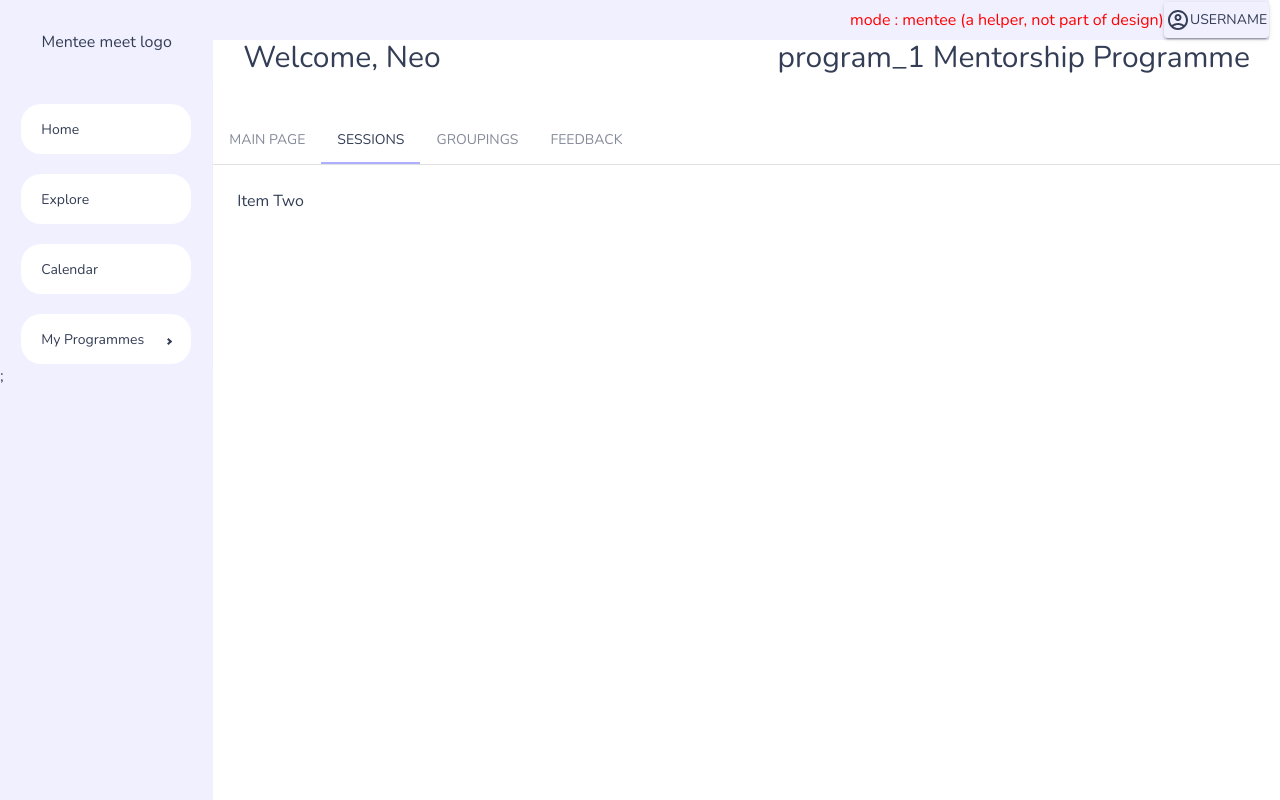
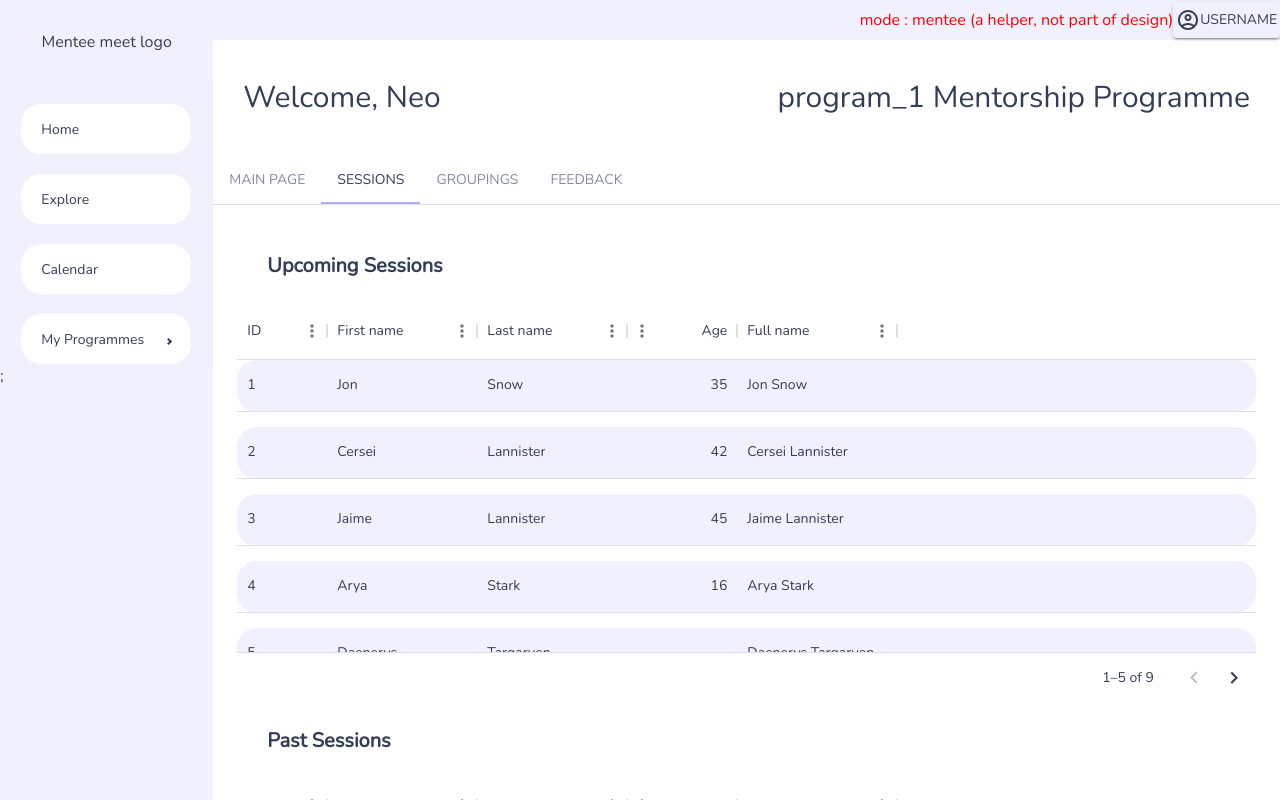
Before and after one commit to HEAP-2023/menteemeet, a React (Create React App) app in the folder client/: page /programmes/1 in a window 1280 px wide. Both pictures are taken after a click on the tab "SESSIONS". Built offline with nearby package versions, Linux system fonts and the light colour scheme.

Commit message:
created component table; made topbar sticky;

```diff
--- a/client/package.json
+++ b/client/package.json
@@ -8,6 +8,7 @@
     "@mui/icons-material": "^5.11.16",
     "@mui/lab": "^5.0.0-alpha.134",
     "@mui/material": "^5.13.5",
+    "@mui/x-data-grid": "^6.7.0",
     "@reduxjs/toolkit": "^1.9.5",
     "@testing-library/jest-dom": "^5.16.5",
     "@testing-library/react": "^13.4.0",
--- a/client/src/components/profile/ProfileOverlayTab.jsx
+++ b/client/src/components/profile/ProfileOverlayTab.jsx
@@ -25,6 +25,9 @@ const ProfileOverlayTab = ({acctInfo}) => {
     const navigate = useNavigate();
 
     const {id, name, email} = acctInfo;
+
+
+    // try use fixed width and / or media query
     return (<Box width="10%" height="300px"
     borderRadius="20px" position="absolute"
     top="105%" left="89.5%" bgcolor="primary.main"
@@ -49,6 +52,7 @@ const ProfileOverlayTab = ({acctInfo}) => {
 
             <Box display="flex" onClick={() => {
                 // basically close the overlay and go home
+
                 dispatch(overlayToggle())
                 dispatch(swap());
                 navigate("/");
--- /dev/null
+++ b/client/src/components/programme/Sessions.jsx
@@ -0,0 +1,67 @@
+import { useSelector } from "react-redux";
+import Table from "./Table";
+import { Box, Typography } from "@mui/material";
+import SectionHeader from "../SectionHeader";
+import { generateColors } from "../../theme";
+
+
+const Sessions = () => {
+    const rows = [
+        { id: 1, lastName: 'Snow', firstName: 'Jon', age: 35 },
+        { id: 2, lastName: 'Lannister', firstName: 'Cersei', age: 42 },
+        { id: 3, lastName: 'Lannister', firstName: 'Jaime', age: 45 },
+        { id: 4, lastName: 'Stark', firstName: 'Arya', age: 16 },
+        { id: 5, lastName: 'Targaryen', firstName: 'Daenerys', age: null },
+        { id: 6, lastName: 'Melisandre', firstName: null, age: 150 },
+        { id: 7, lastName: 'Clifford', firstName: 'Ferrara', age: 44 },
+        { id: 8, lastName: 'Frances', firstName: 'Rossini', age: 36 },
+        { id: 9, lastName: 'Roxie', firstName: 'Harvey', age: 65 },
+      ];
+
+      const columns = [
+        { field: 'id', headerName: 'ID', width: 90 },
+        {
+          field: 'firstName',
+          headerName: 'First name',
+          width: 150,
+          editable: true,
+        },
+        {
+          field: 'lastName',
+          headerName: 'Last name',
+          width: 150,
+          editable: true,
+        },
+        {
+          field: 'age',
+          headerName: 'Age',
+          type: 'number',
+          width: 110,
+          editable: true,
+        },
+        {
+          field: 'fullName',
+          headerName: 'Full name',
+          description: 'This column has a value getter and is not sortable.',
+          sortable: false,
+          width: 160,
+          valueGetter: (params) =>
+            `${params.row.firstName || ''} ${params.row.lastName || ''}`,
+        },
+      ];
+
+
+    const userType = useSelector((state) => state.user.userType);
+    const colors = generateColors();
+
+    return (
+    <Box>
+        <SectionHeader text="Upcoming Sessions" />
+        <Table rows={rows} columns={columns} checkbox={(userType === "mentee" ? false : true)} color={colors.primary[500]}/>
+        <SectionHeader text="Past Sessions" />
+        <Table rows={rows} columns={columns}/>
+
+    </Box>
+    );
+}
+export default Sessions;
--- /dev/null
+++ b/client/src/components/programme/Table.jsx
@@ -0,0 +1,40 @@
+import { Box } from "@mui/material"
+import { DataGrid  } from '@mui/x-data-grid';
+import { useCallback } from "react";
+import { generateColors } from "../../theme";
+
+const Table = ({rows, columns, checkbox=false, color="#EBEBEB"}) => {
+    const colors = generateColors()
+    const hoverColor = (color === "#EBEBEB" ? colors.primary[500] : "#AEAEFF")
+    const getRowSpacing = useCallback((params) => {
+        return {
+          top: params.isFirstVisible ? 0 : 10,
+          bottom: params.isLastVisible ? 0 : 5,
+        };
+      }, []);
+
+
+    return ( <Box sx={{ height: 400, width: '100%' }}>
+    <DataGrid
+      rows={rows}
+      columns={columns}
+      getRowSpacing={getRowSpacing}
+      initialState={{
+        pagination: {
+          paginationModel: {
+            pageSize: 5,
+          },
+        },
+      }}
+      pageSizeOptions={[5]}
+      checkboxSelection={checkbox}
+      disableRowSelectionOnClick
+      sx = {{"& .MuiDataGrid-row" : {backgroundColor : color ,
+                                    borderRadius:"20px",
+                                    ":hover" :  {backgroundColor : hoverColor}
+                                },
+      border : "hidden" }}
+    />
+  </Box>);
+}
+export default Table;
--- a/client/src/global/SideNavbar.jsx
+++ b/client/src/global/SideNavbar.jsx
@@ -1,8 +1,7 @@
 // https://www.npmjs.com/package/react-pro-sidebar
 
-import { useState } from "react";
 import { Sidebar, Menu, MenuItem, SubMenu } from "react-pro-sidebar";
-import { Box, IconButton, Typography } from "@mui/material";
+import { Box } from "@mui/material";
 import { Link } from "react-router-dom";
 import { generateColors } from "../theme";
 import { useSelector } from "react-redux";
--- a/client/src/global/Topbar.jsx
+++ b/client/src/global/Topbar.jsx
@@ -18,12 +18,15 @@ const Topbar = ({acctInfo}) => {
 
     return (
     <Box bgcolor="primary.main"
-        width="82.5%" height="5%"
+        width="100%" height="5%"
         display="flex" justifyContent="flex-end"
         alignItems="center"
-        position="fixed"
+        position="sticky"
+        top="0px"
         zIndex={99}
         >
+
+            {/* original 82.5% position fixed */}
 
         {/* to be deleted in production */}
         <Typography color="#ff0000" >mode : {userType} (a helper, not part of design)     </Typography>
--- a/client/src/scenes/programme/Programme.jsx
+++ b/client/src/scenes/programme/Programme.jsx
@@ -6,6 +6,7 @@ import { useState } from "react";
 import PageHeader  from "../../components/PageHeader"
 import { useParams } from 'react-router-dom';
 import Section from "../../components/programme/Section"
+import Sessions from "../../components/programme/Sessions";
 
 
 // redux
@@ -72,7 +73,7 @@ const Programme = ({programme_details}) => {
                     </Box>
                 </TabPanel>
                 <TabPanel value="sessions" index={1}>
-                    Item Two
+                    <Sessions/>
                 </TabPanel>
                 <TabPanel value="groupings" index={2}>
                     Item Three
```
Also changed, not shown: 1 other file (tests, documents, lock files or other folders).
